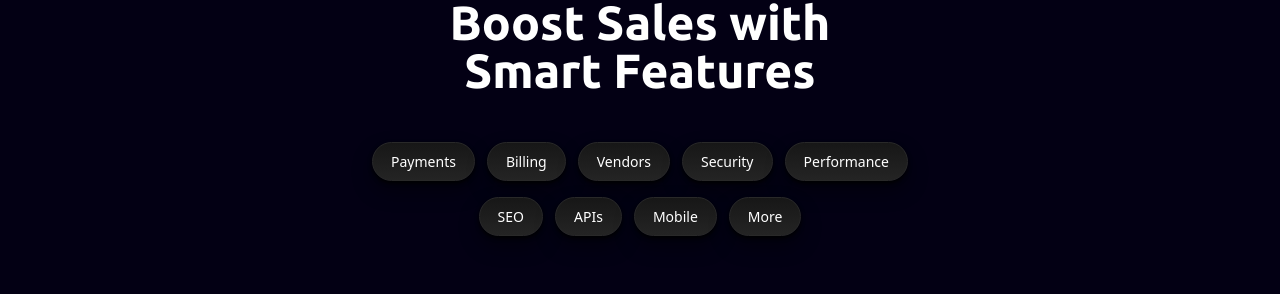
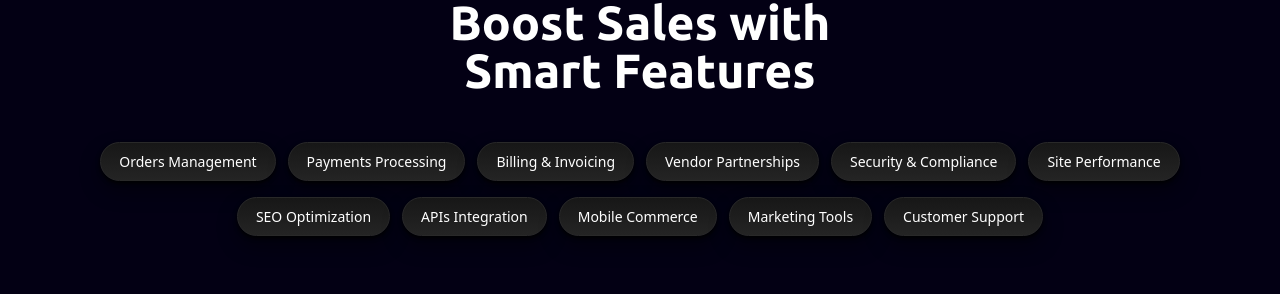
Before and after one commit to Strive-Gaming-Hub/code-train, a React (Vite) app: page / in a window 1280 px wide. Shown: the part 1678-1972 px from the top of the page. Built offline with nearby package versions, Linux system fonts and the light colour scheme; a web font is replaced by a local one.

Commit message:
minor content changes

```diff
--- a/src/components/Pricing.jsx
+++ b/src/components/Pricing.jsx
@@ -28,7 +28,7 @@ const Pricing = () => {
 
     const pricingData = [
         {
-            price: 15000,
+            price: 14999,
             time: "quarter",
             plan: "Basic Plan",
             icon: "🚀",
--- a/src/components/Projects.jsx
+++ b/src/components/Projects.jsx
@@ -60,19 +60,21 @@ const Projects = () => {
                 >
                     Boost Sales with <br /> Smart Features
                 </motion.h1>
-                <div className="flex sm:justify-start justify-center flex-wrap gap-3 py-2 mt-10">
-                    <button className="styled-button">Payments</button>
-                    <button className="styled-button">Billing</button>
-                    <button className="styled-button">Vendors</button>
-                    <button className="styled-button">Security</button>
-                    <button className="styled-button">Performance</button>
+                <div className="flex justify-center flex-wrap gap-3 py-2 mt-10">
+                    <button className="styled-button">Orders Management</button>
+                    <button className="styled-button">Payments Processing</button>
+                    <button className="styled-button">Billing & Invoicing</button>
+                    <button className="styled-button">Vendor Partnerships</button>
+                    <button className="styled-button">Security & Compliance</button>
+                    <button className="styled-button">Site Performance</button>
                 </div>
 
-                <div className="flex sm:justify-start justify-center flex-wrap gap-3 py-2">
-                    <button className="styled-button">SEO</button>
-                    <button className="styled-button">APIs</button>
-                    <button className="styled-button">Mobile</button>
-                    <button className="styled-button">More</button>
+                <div className="flex justify-center flex-wrap gap-3 py-2">
+                    <button className="styled-button">SEO Optimization</button>
+                    <button className="styled-button">APIs Integration</button>
+                    <button className="styled-button">Mobile Commerce</button>
+                    <button className="styled-button">Marketing Tools</button>
+                    <button className="styled-button">Customer Support</button>
                 </div>
 
                 <motion.h1
```
